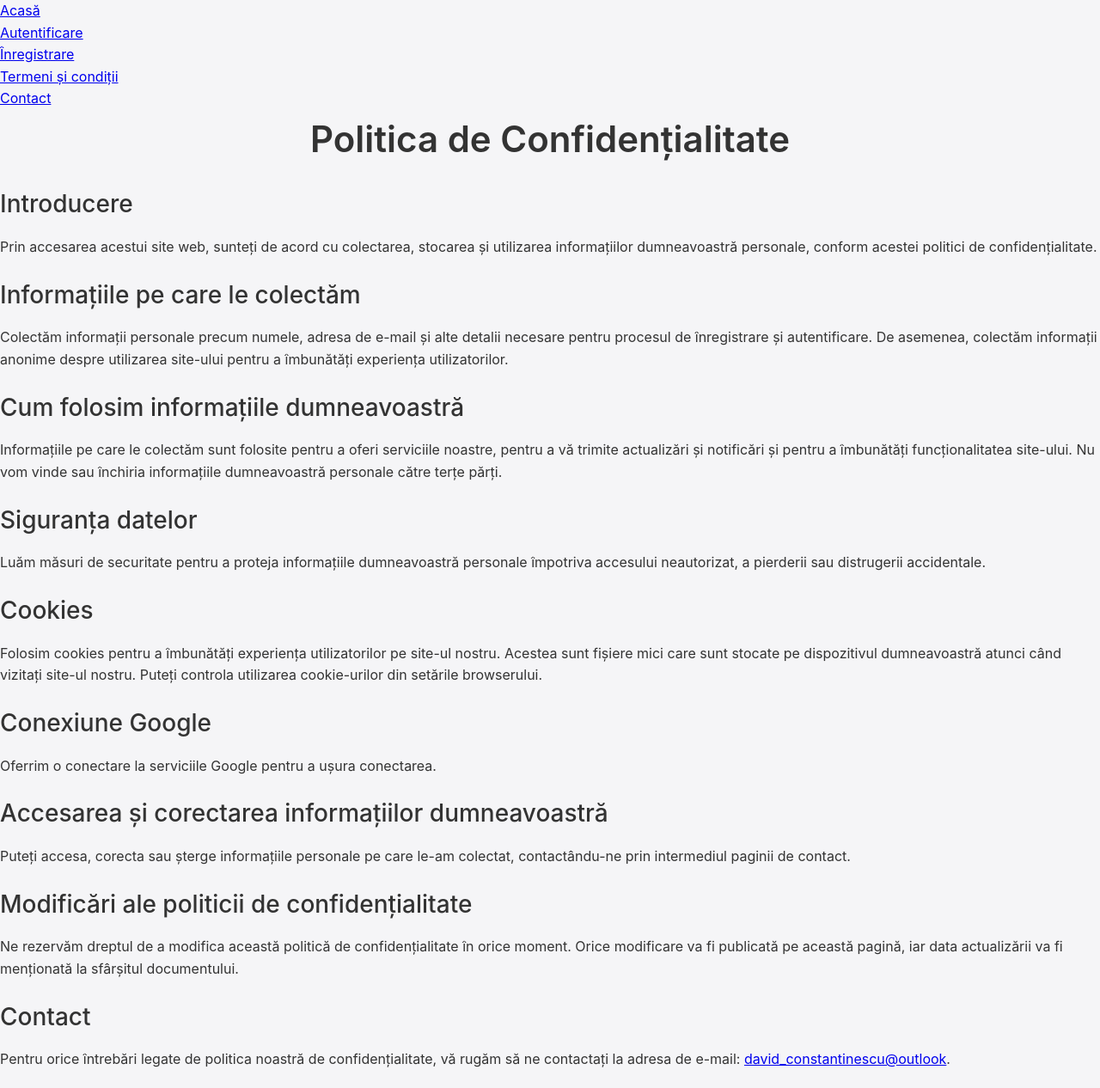
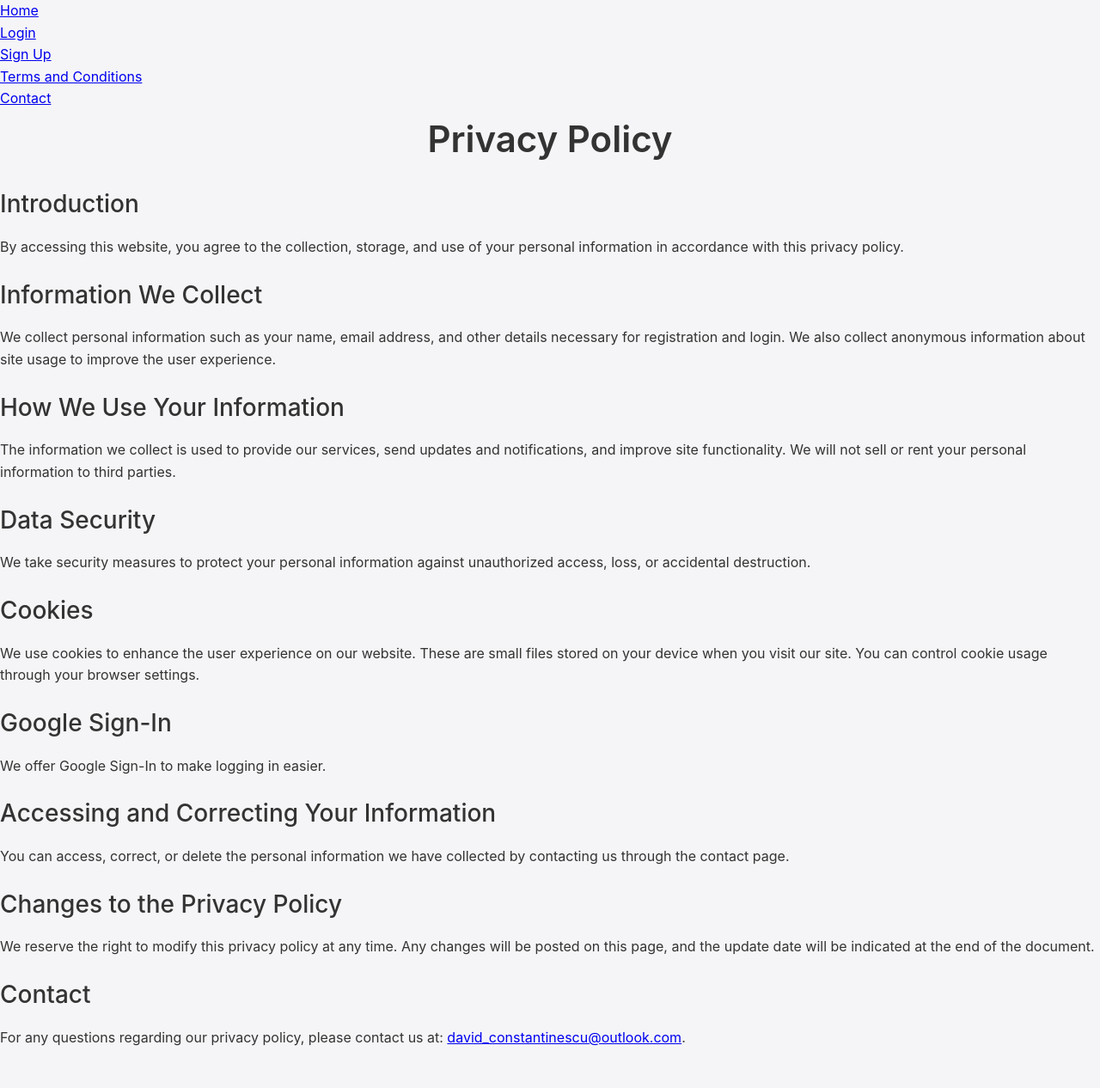
Before and after one commit to david-constantinescu/rookielab, a Flask app: page /policy in a window 1280 px wide. Shown: the whole page at 86% size. After the commit the page ends 1217 px from the top, so only its background shows below. Run offline with Flask 3, Linux system fonts and the light colour scheme.

Commit message:
Translate privacy policy from Romanian to English

```diff
--- a/templates/policy.html
+++ b/templates/policy.html
@@ -1,9 +1,9 @@
 <!DOCTYPE html>
-<html lang="ro">
+<html lang="en">
 <head>
     <meta charset="UTF-8">
     <meta name="viewport" content="width=device-width, initial-scale=1.0">
-    <title>Politica de Confidențialitate - Matematica Ușoară</title>
+    <title>Privacy Policy - Easy Math</title>
     <link rel="stylesheet" href="{{ url_for('static', filename='style.css') }}">
     <link rel="apple-touch-icon" sizes="180x180" href="{{ url_for('static', filename='apple-touch-icon.png') }}">
     <link rel="icon" type="image/png" sizes="32x32" href="{{ url_for('static', filename='favicon-32x32.png') }}">
@@ -16,60 +16,60 @@
 <body>
         <nav>
             <ul>
-                <li><a href="/">Acasă</a></li>
-                <li><a href="/login">Autentificare</a></li>
-                <li><a href="/signup">Înregistrare</a></li>
-                <li><a href="/terms-and-conditions">Termeni și condiții</a></li>
+                <li><a href="/">Home</a></li>
+                <li><a href="/login">Login</a></li>
+                <li><a href="/signup">Sign Up</a></li>
+                <li><a href="/terms-and-conditions">Terms and Conditions</a></li>
                 <li><a href="/contact">Contact</a></li>
             </ul>
         </nav>
 
     <main>
-        <h1>Politica de Confidențialitate</h1>
+        <h1>Privacy Policy</h1>
 
         <section>
-            <h2>Introducere</h2>
-            <p>Prin accesarea acestui site web, sunteți de acord cu colectarea, stocarea și utilizarea informațiilor dumneavoastră personale, conform acestei politici de confidențialitate.</p>
+            <h2>Introduction</h2>
+            <p>By accessing this website, you agree to the collection, storage, and use of your personal information in accordance with this privacy policy.</p>
         </section>
 
         <section>
-            <h2>Informațiile pe care le colectăm</h2>
-            <p>Colectăm informații personale precum numele, adresa de e-mail și alte detalii necesare pentru procesul de înregistrare și autentificare. De asemenea, colectăm informații anonime despre utilizarea site-ului pentru a îmbunătăți experiența utilizatorilor.</p>
+            <h2>Information We Collect</h2>
+            <p>We collect personal information such as your name, email address, and other details necessary for registration and login. We also collect anonymous information about site usage to improve the user experience.</p>
         </section>
 
         <section>
-            <h2>Cum folosim informațiile dumneavoastră</h2>
-            <p>Informațiile pe care le colectăm sunt folosite pentru a oferi serviciile noastre, pentru a vă trimite actualizări și notificări și pentru a îmbunătăți funcționalitatea site-ului. Nu vom vinde sau închiria informațiile dumneavoastră personale către terțe părți.</p>
+            <h2>How We Use Your Information</h2>
+            <p>The information we collect is used to provide our services, send updates and notifications, and improve site functionality. We will not sell or rent your personal information to third parties.</p>
         </section>
 
         <section>
-            <h2>Siguranța datelor</h2>
-            <p>Luăm măsuri de securitate pentru a proteja informațiile dumneavoastră personale împotriva accesului neautorizat, a pierderii sau distrugerii accidentale.</p>
+            <h2>Data Security</h2>
+            <p>We take security measures to protect your personal information against unauthorized access, loss, or accidental destruction.</p>
         </section>
 
         <section>
             <h2>Cookies</h2>
-            <p>Folosim cookies pentru a îmbunătăți experiența utilizatorilor pe site-ul nostru. Acestea sunt fișiere mici care sunt stocate pe dispozitivul dumneavoastră atunci când vizitați site-ul nostru. Puteți controla utilizarea cookie-urilor din setările browserului.</p>
+            <p>We use cookies to enhance the user experience on our website. These are small files stored on your device when you visit our site. You can control cookie usage through your browser settings.</p>
         </section>
 
         <section>
-            <h2>Conexiune Google</h2>
-            <p>Oferrim o conectare la serviciile Google pentru a ușura conectarea. </p>
+            <h2>Google Sign-In</h2>
+            <p>We offer Google Sign-In to make logging in easier.</p>
         </section>
 
         <section>
-            <h2>Accesarea și corectarea informațiilor dumneavoastră</h2>
-            <p>Puteți accesa, corecta sau șterge informațiile personale pe care le-am colectat, contactându-ne prin intermediul paginii de contact.</p>
+            <h2>Accessing and Correcting Your Information</h2>
+            <p>You can access, correct, or delete the personal information we have collected by contacting us through the contact page.</p>
         </section>
 
         <section>
-            <h2>Modificări ale politicii de confidențialitate</h2>
-            <p>Ne rezervăm dreptul de a modifica această politică de confidențialitate în orice moment. Orice modificare va fi publicată pe această pagină, iar data actualizării va fi menționată la sfârșitul documentului.</p>
+            <h2>Changes to the Privacy Policy</h2>
+            <p>We reserve the right to modify this privacy policy at any time. Any changes will be posted on this page, and the update date will be indicated at the end of the document.</p>
         </section>
 
         <section>
             <h2>Contact</h2>
-            <p>Pentru orice întrebări legate de politica noastră de confidențialitate, vă rugăm să ne contactați la adresa de e-mail: <a href="mailto:david_constantinescu@outlook.com">david_constantinescu@outlook</a>.</p>
+            <p>For any questions regarding our privacy policy, please contact us at: <a href="mailto:david_constantinescu@outlook.com">david_constantinescu@outlook.com</a>.</p>
         </section>
 
     </main>
```
